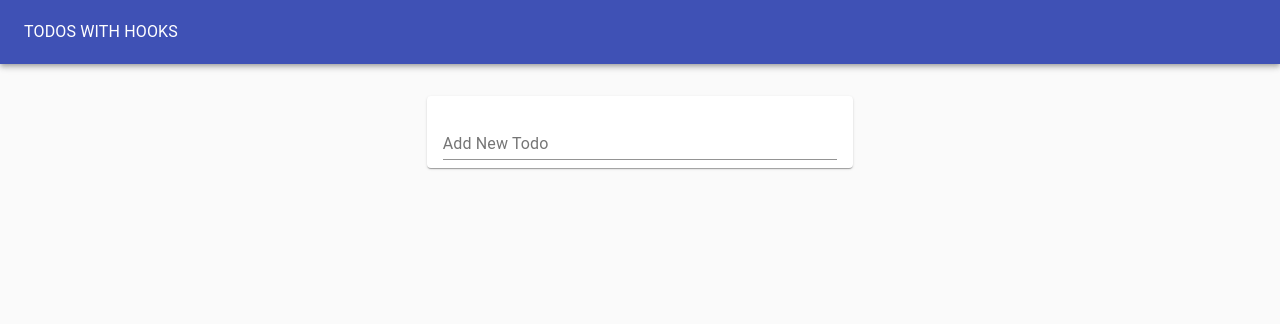
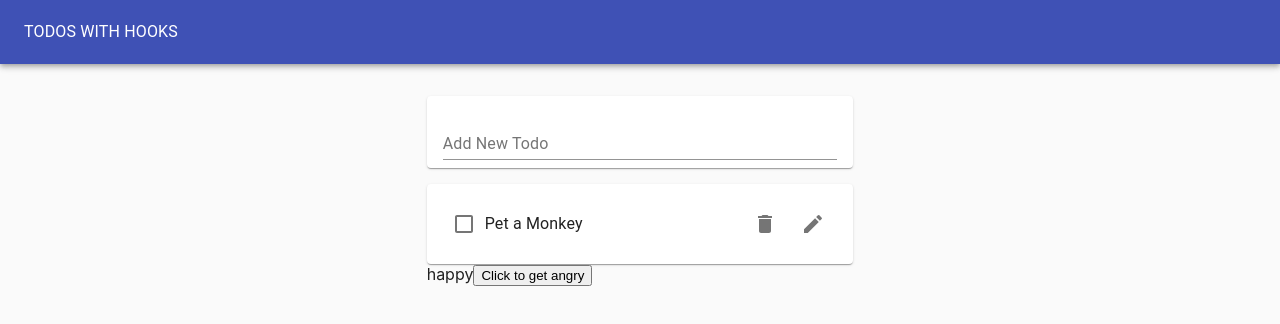
Before and after one commit to jfffrsn/react-todo-hooks, a React (Create React App) app: page / in a window 1280 px wide. Shown: the top 324 px of the page. Built offline with nearby package versions, Linux system fonts and the light colour scheme.

Commit message:
Creating our UseLocaslStorateState Hook

```diff
--- a/src/TodoApp.js
+++ b/src/TodoApp.js
@@ -1,5 +1,5 @@
-import React, { useEffect } from "react";
-import useTodoState from "./hooks/useTodoState";
+import React from "react";
+
 import TodoList from "./TodoList";
 import TodoForm from "./TodoForm";
 
@@ -9,15 +9,15 @@ import AppBar from "@material-ui/core/AppBar";
 import ToolBar from "@material-ui/core/ToolBar";
 import Grid from "@material-ui/core/Grid";
 
+import useTodoState from "./hooks/useTodoState";
+import useLocalStorageState from "./hooks/useLocalStorageState";
+
 function TodoApp() {
-  const initialTodos = JSON.parse(window.localStorage.getItem("todos") || "[]");
+  const initialTodos = [{ id: 1, task: "Pet a Monkey", completed: false }];
   const { todos, addTodo, removeTodo, toggleTodo, editTodo } = useTodoState(
     initialTodos
   );
-
-  useEffect(() => {
-    window.localStorage.setItem("todos", JSON.stringify(todos));
-  }, [todos]);
+  const [mood, setMood] = useLocalStorageState("mood", "happy");
 
   return (
     <Paper
@@ -44,6 +44,8 @@ function TodoApp() {
             toggleTodo={toggleTodo}
             editTodo={editTodo}
           />
+          {mood}
+          <button onClick={() => setMood("angry")}>Click to get angry</button>
         </Grid>
       </Grid>
     </Paper>
--- /dev/null
+++ b/src/hooks/useLocalStorageState.js
@@ -0,0 +1,23 @@
+import { useState, useEffect } from "react";
+
+function useLocalStorageState(key, defaultVal) {
+  // make piece of state based off of value in localstorage (or default)
+  const [state, setState] = useState(() => {
+    let val;
+    try {
+      val = JSON.parse(window.localStorage.getItem(key) || String(defaultVal));
+    } catch (e) {
+      val = defaultVal;
+    }
+    return val;
+  });
+
+  // use useseEffect to update localstorage when state changes
+
+  useEffect(() => {
+    window.localStorage.setItem(key, JSON.stringify(state));
+  }, [key, state]);
+  return [state, setState];
+}
+
+export default useLocalStorageState;
--- a/src/hooks/useTodoState.js
+++ b/src/hooks/useTodoState.js
@@ -1,8 +1,8 @@
-import { useState } from "react";
+import useLocalStorageState from "./useLocalStorageState";
 import uuid from "uuid/v4";
 
 export default initialTodos => {
-  const [todos, setTodos] = useState(initialTodos);
+  const [todos, setTodos] = useLocalStorageState("todos", initialTodos);
   return {
     todos,
     addTodo: newTodoText => {
```
